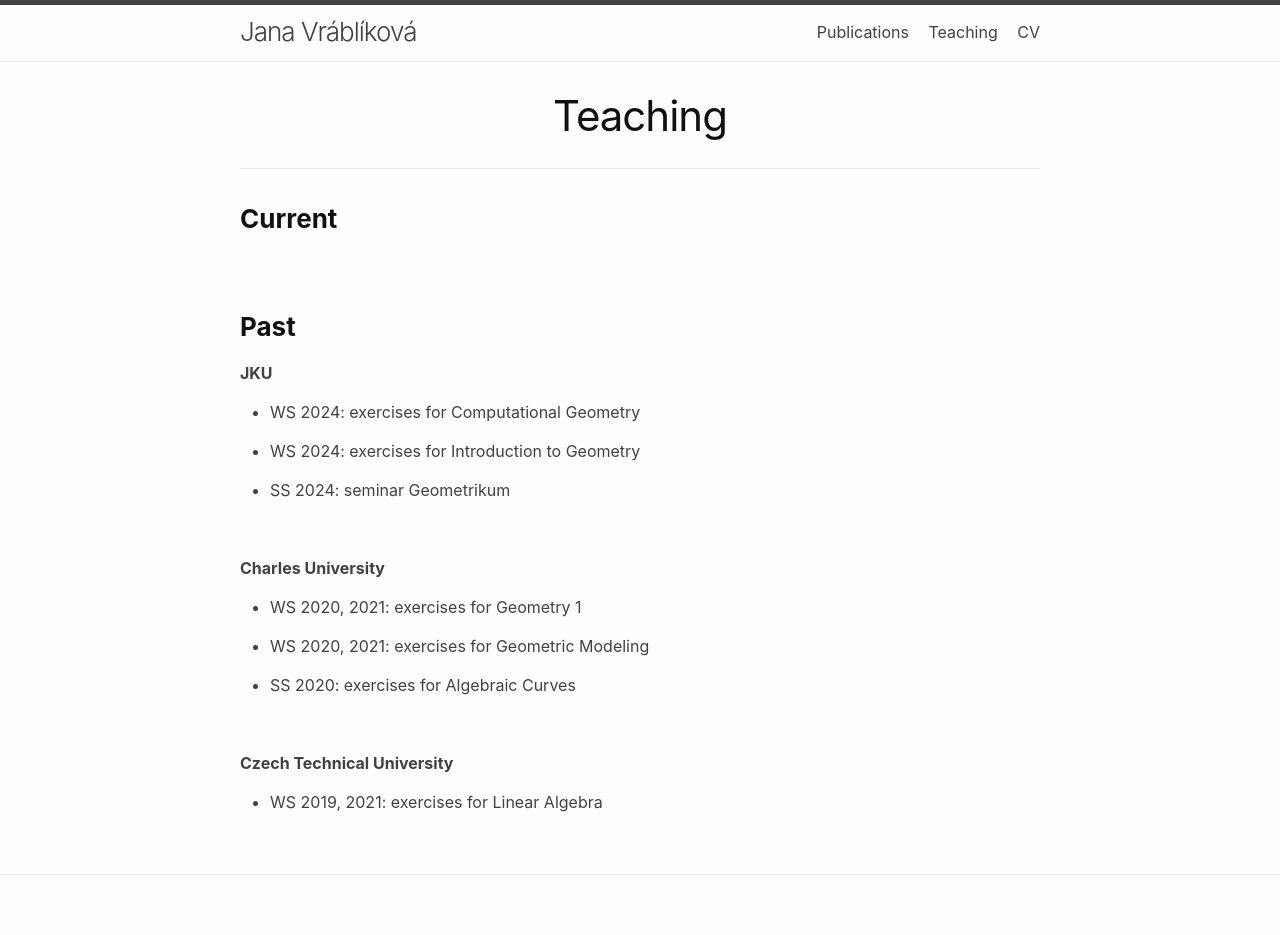
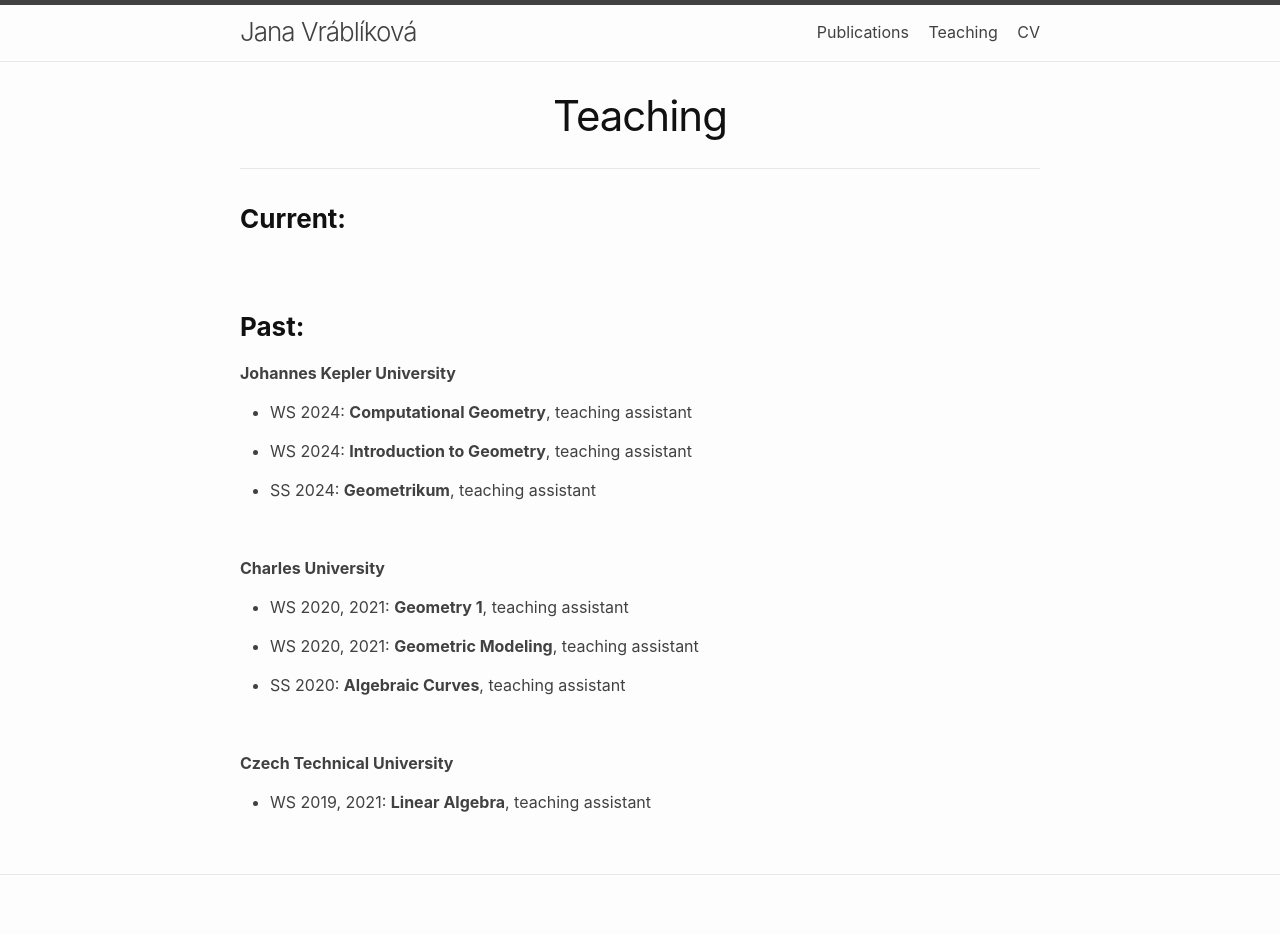
Before and after one commit to JanaVrablikova/janavrablikova.github.io, a Jekyll site: the page built from 02teaching.markdown, in a window 1280 px wide. Built offline with Jekyll 4.4.1, drawn with Linux system fonts in a browser that asks for light colours; nearby versions of some CDN libraries.

Commit message:
Update 02teaching.markdown

```diff
--- a/02teaching.markdown
+++ b/02teaching.markdown
@@ -4,33 +4,33 @@ title: Teaching
 permalink: /teaching/
 ---
 
-### **Current**
+### **Current:**
 
 &nbsp;
 &nbsp;
 
-### **Past**
+### **Past:**
 
-**JKU**
+**Johannes Kepler University**
 
-* WS 2024: exercises for Computational Geometry
+* WS 2024: **Computational Geometry**, teaching assistant
 
-* WS 2024: exercises for Introduction to Geometry
+* WS 2024: **Introduction to Geometry**, teaching assistant
 
-* SS 2024: seminar Geometrikum
+* SS 2024: **Geometrikum**, teaching assistant
 
 &nbsp;
 
 **Charles University**
 
-* WS 2020, 2021: exercises for Geometry 1
+* WS 2020, 2021: **Geometry 1**, teaching assistant
 
-* WS 2020, 2021: exercises for Geometric Modeling
+* WS 2020, 2021: **Geometric Modeling**, teaching assistant
 
-* SS 2020: exercises for Algebraic Curves
+* SS 2020: **Algebraic Curves**, teaching assistant
 
 &nbsp;
 
 **Czech Technical University**
 
-* WS 2019, 2021: exercises for Linear Algebra
+* WS 2019, 2021: **Linear Algebra**, teaching assistant
```
